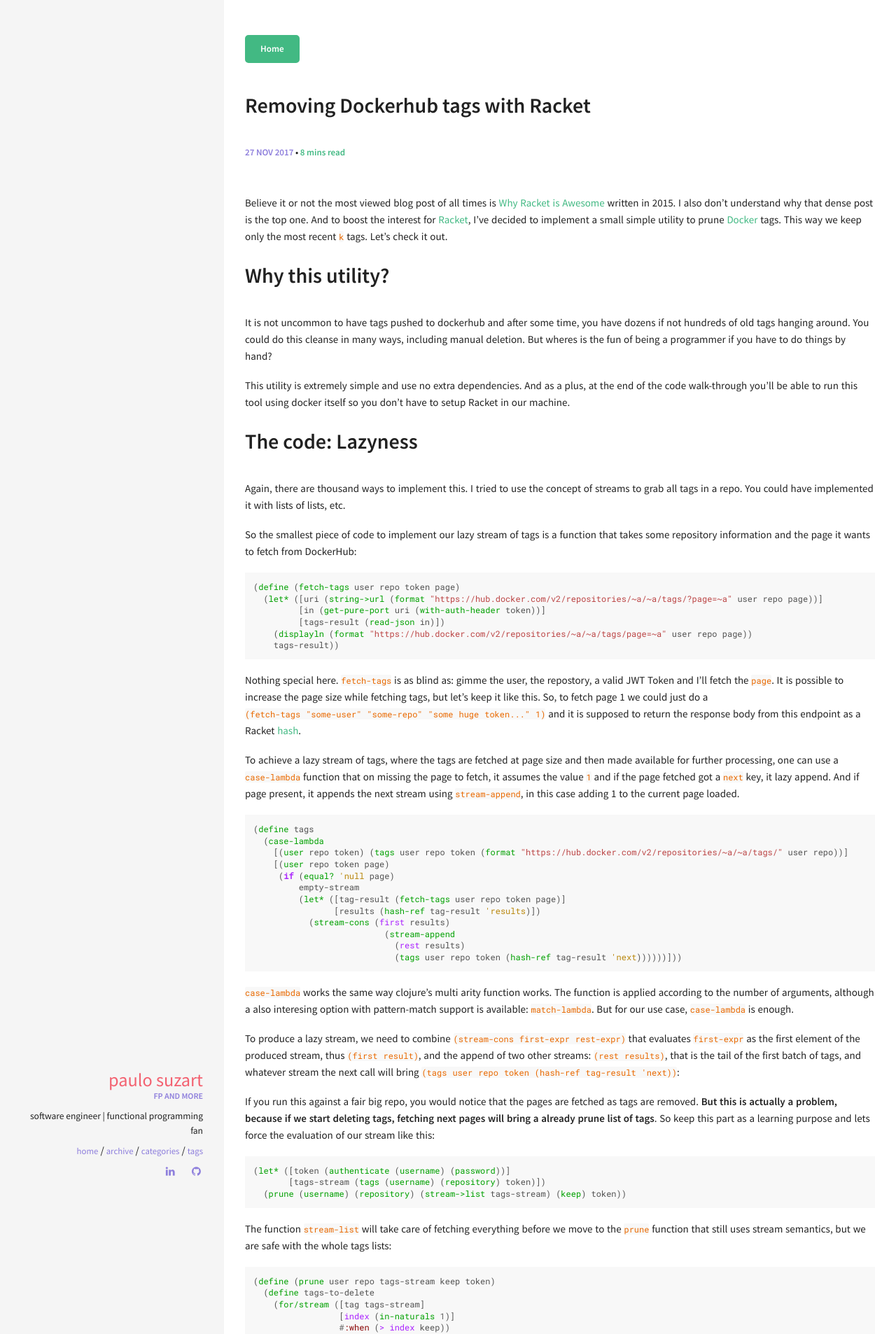
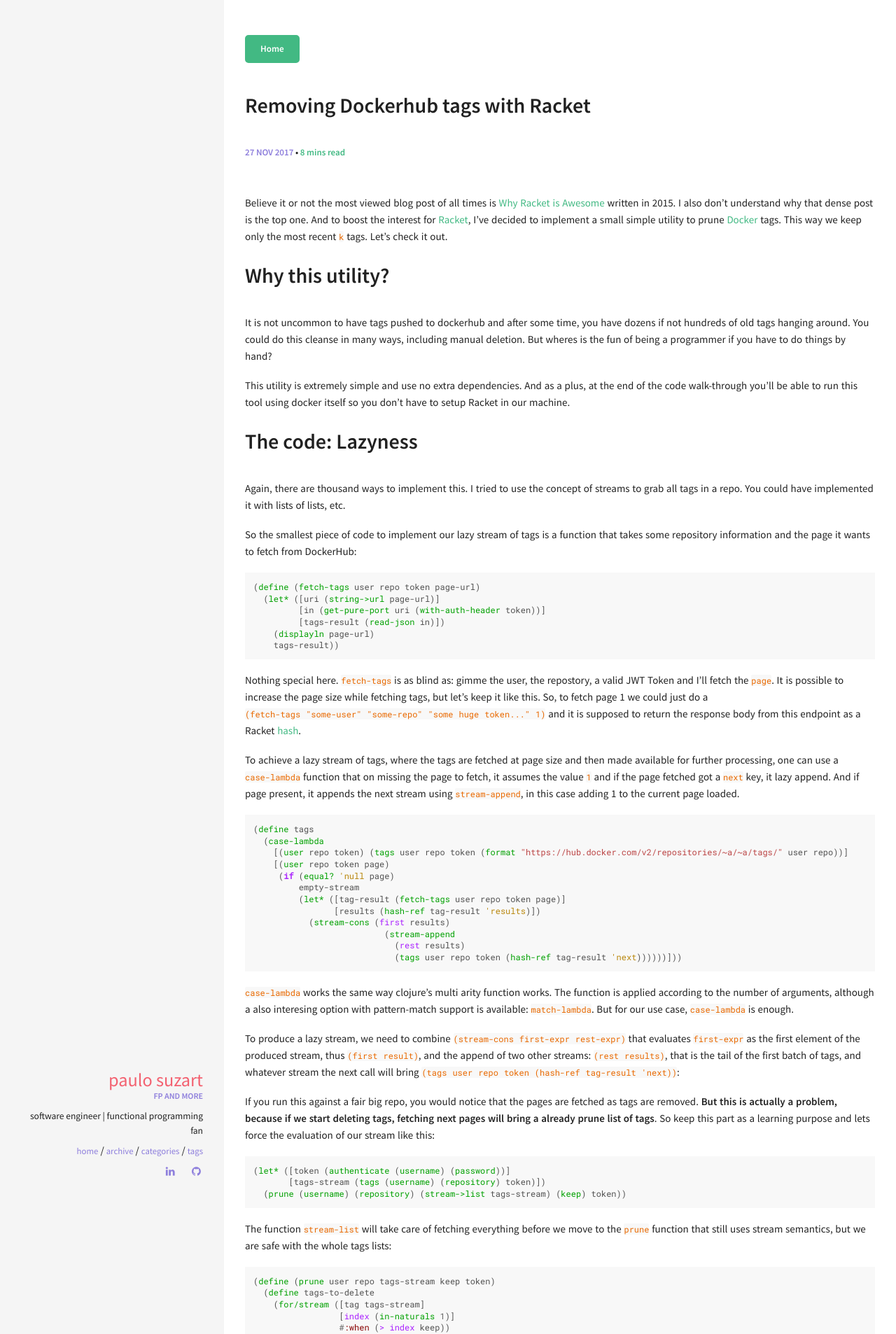
Before and after one commit to paulosuzart/paulosuzart.github.io, a Jekyll site: the page built from _posts/2017-11-27-removing-dockerhub-tags-with-racket.md, in a window 1280 px wide. Shown: the top 1906 px of the page at 70% size. Built offline with Jekyll 4.4.1, drawn with Linux system fonts in a browser that asks for light colours; comment, search, counter and statistics services are not loaded.

Commit message:
fixed fetch-tags function

````diff
--- a/_posts/2017-11-27-removing-dockerhub-tags-with-racket.md
+++ b/_posts/2017-11-27-removing-dockerhub-tags-with-racket.md
@@ -23,11 +23,11 @@ Again, there are thousand ways to implement this. I tried to use the concept of
 So the smallest piece of code to implement our lazy stream of tags is a function that takes some repository information and the page it wants to fetch from DockerHub:
 
 ``` clojure
-(define (fetch-tags user repo token page)
-  (let* ([uri (string->url (format "https://hub.docker.com/v2/repositories/~a/~a/tags/?page=~a" user repo page))]
+(define (fetch-tags user repo token page-url)
+  (let* ([uri (string->url page-url)]
          [in (get-pure-port uri (with-auth-header token))]
          [tags-result (read-json in)])
-    (displayln (format "https://hub.docker.com/v2/repositories/~a/~a/tags/page=~a" user repo page))
+    (displayln page-url)
     tags-result))
 ```
 
````
